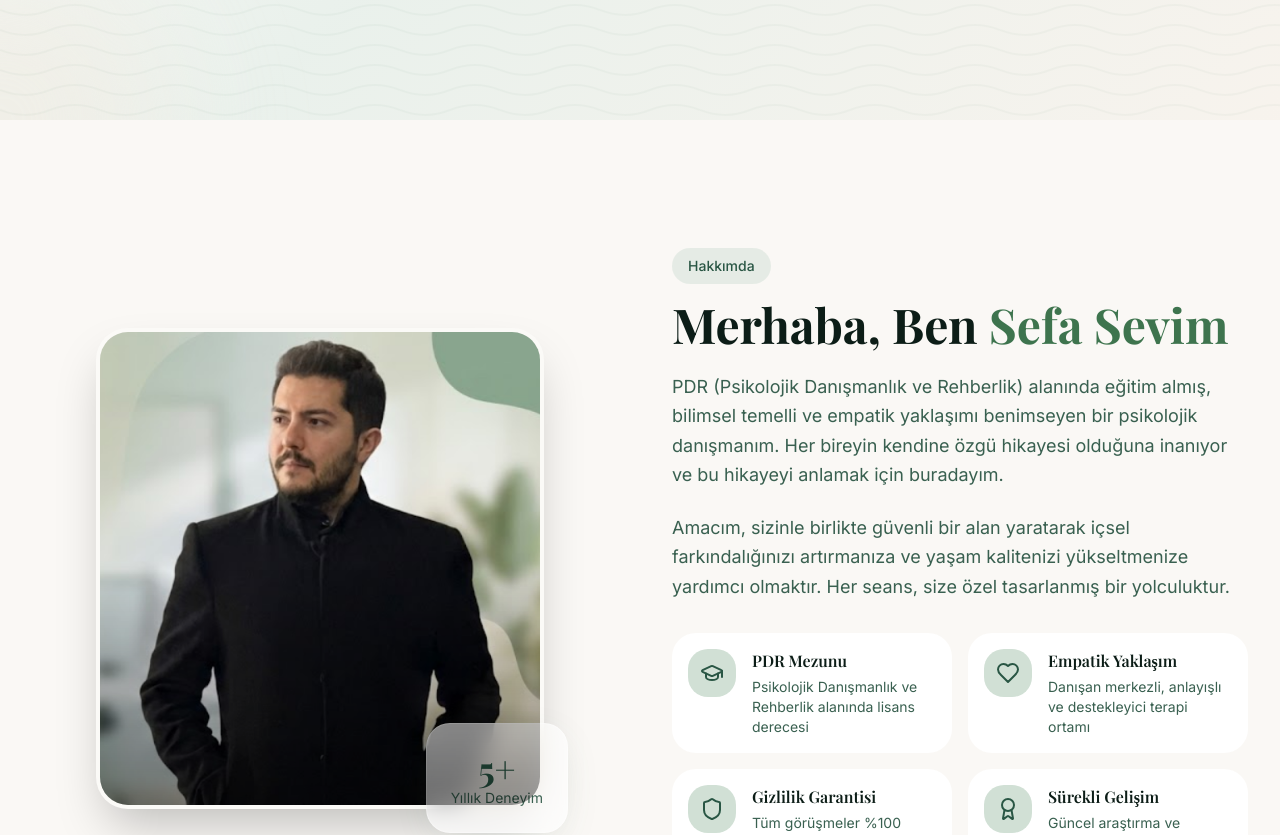
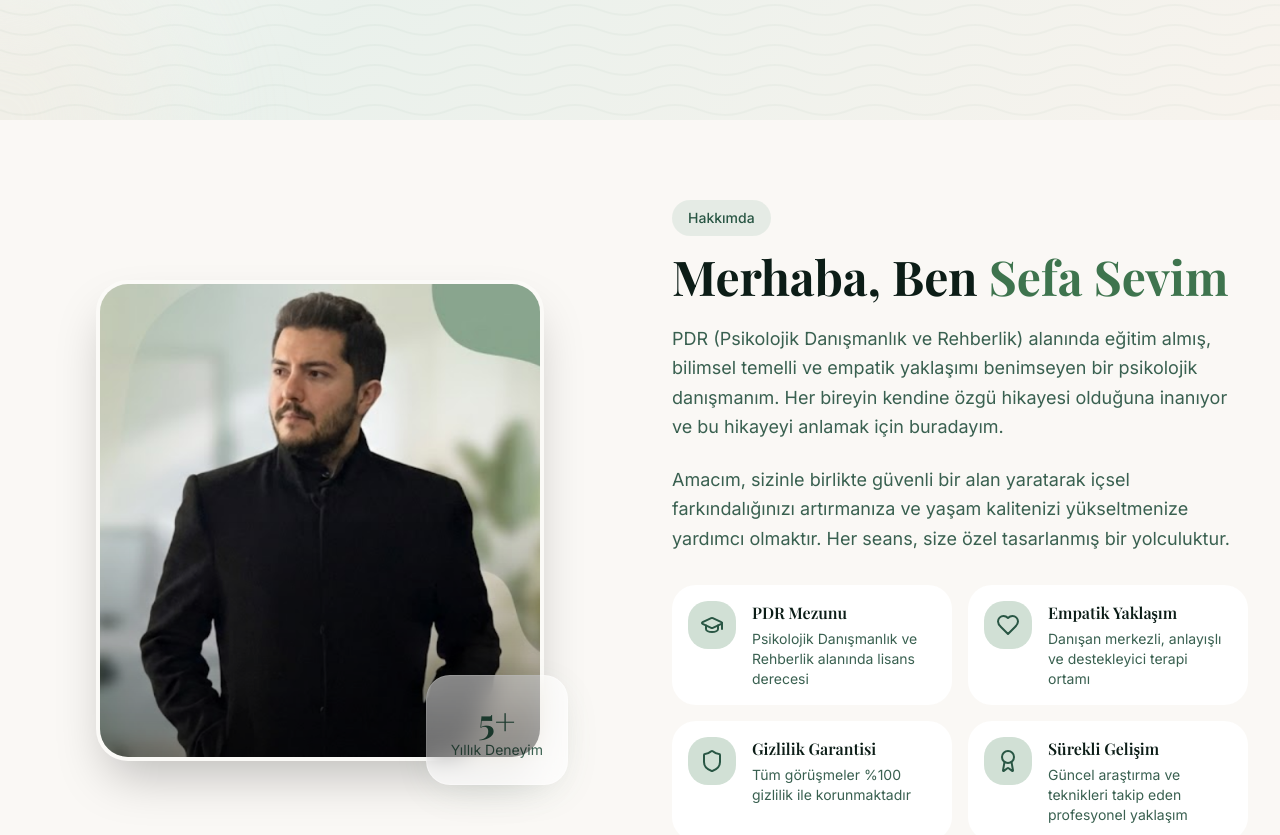
Before and after one commit to ofsevim/sefa-s-calm-space, a React (Vite) app: page / in a window 1280 px wide. Shown: the part 680-1515 px from the top of the page. Built offline with nearby package versions, Linux system fonts and the light colour scheme; no server answers; the database is empty; the HTML template or start-up script is replaced by a standard one.

Commit message:
Update index.css

```diff
--- a/src/index.css
+++ b/src/index.css
@@ -146,7 +146,7 @@
   }
 
   .section-padding {
-    @apply py-20 md:py-28 lg:py-32;
+    @apply py-12 md:py-16 lg:py-20;
   }
 
   .container-custom {
```
